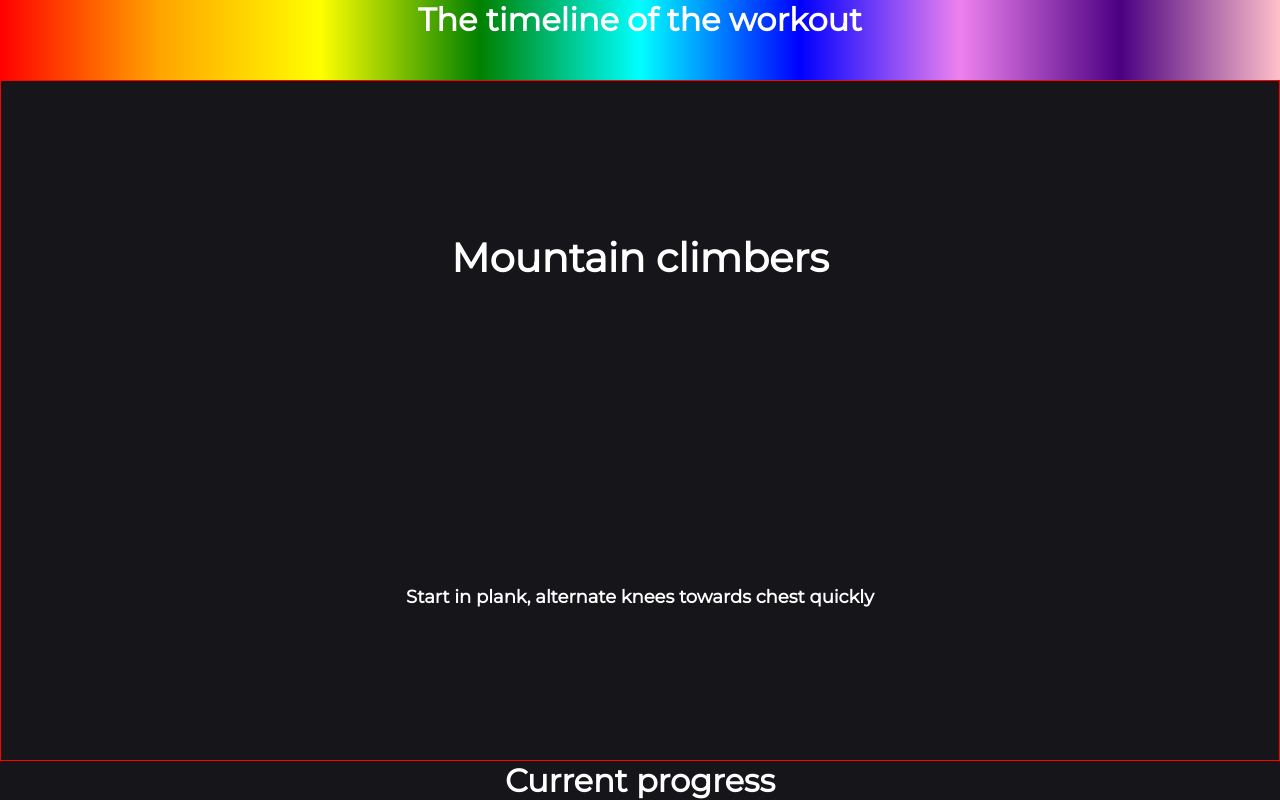
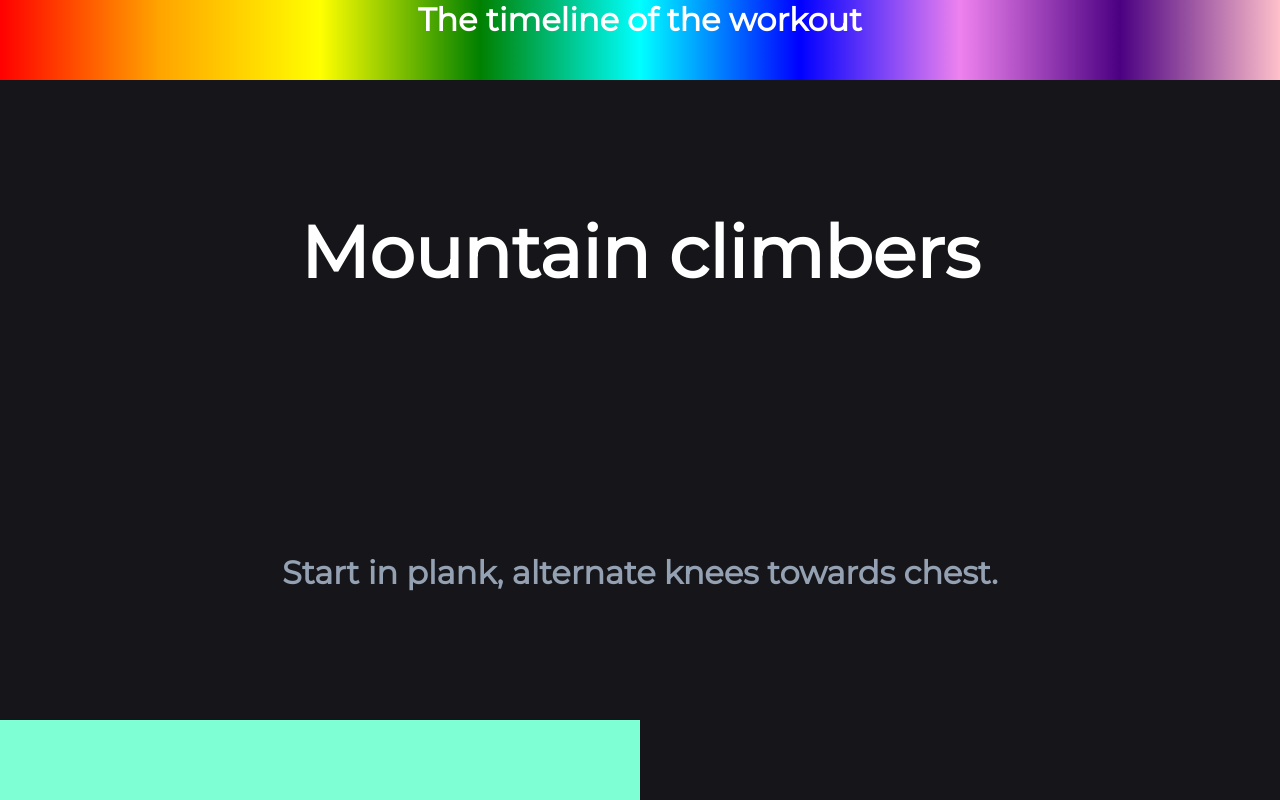
Before and after one commit to madzadev/workout, a Next.js app: page /workout in a window 1280 px wide. Built offline with nearby package versions, Linux system fonts and the light colour scheme.

Commit message:
added progress bar

```diff
--- a/components/WorkoutDisplay.js
+++ b/components/WorkoutDisplay.js
@@ -5,7 +5,7 @@ const WorkoutDisplay = () => {
     <div className={styles.wrapper}>
       <h1 className={styles.title}>Mountain climbers</h1>
       <h3 className={styles.description}>
-        Start in plank, alternate knees towards chest quickly
+        Start in plank, alternate knees towards chest.
       </h3>
     </div>
   );
--- a/components/WorkoutDisplay.module.css
+++ b/components/WorkoutDisplay.module.css
@@ -2,15 +2,15 @@
     flex-grow: 1;
     display: grid;
     place-items: center;
-    border: 1px solid red;
+    /* border: 1px solid red; */
 }
 
 .title {
-    font-size: 40px;
+    font-size: 72px;
     color: var(--text-color);
 }
 
 .description {
-    font-size: 18px;
+    font-size: 32px;
     color: var(--paragraph-color);
 }
--- a/components/WorkoutProgress.js
+++ b/components/WorkoutProgress.js
@@ -3,7 +3,7 @@ import styles from "./WorkoutProgress.module.css";
 const WorkoutProgress = () => {
   return (
     <div className={styles.wrapper}>
-      <h1>The progress of the exercise goes here</h1>
+      {/* <h1>The progress of the exercise goes here</h1> */}
     </div>
   );
 };
--- a/components/WorkoutProgress.module.css
+++ b/components/WorkoutProgress.module.css
@@ -1,6 +1,4 @@
 .wrapper {
     height: 80px;
-    border: 1px solid red;
-    /* background: linear-gradient(to right, red, orange, yellow, green, cyan, blue, violet, indigo, pink); */
-    background-color: aquamarine;
+    background: linear-gradient(to right, aquamarine 50%, transparent 50%);
 }
--- a/pages/workout.js
+++ b/pages/workout.js
@@ -1,5 +1,6 @@
 import WorkoutTimeline from "../components/WorkoutTimeline";
 import WorkoutDisplay from "../components/WorkoutDisplay";
+import WorkoutProgress from "../components/WorkoutProgress";
 
 import styles from "../styles/Workout.module.css";
 
@@ -8,9 +9,7 @@ const Workout = () => {
     <div className={styles.wrapper}>
       <WorkoutTimeline />
       <WorkoutDisplay />
-      <div>
-        <h1>Current progress</h1>
-      </div>
+      <WorkoutProgress />
     </div>
   );
 };
--- a/styles/globals.css
+++ b/styles/globals.css
@@ -5,7 +5,7 @@
   --secondary-color: #2ecc71;
   --button-color: #7f5af0;
   --text-color: #ffffff;
-  --paragraph-color: ##94a1b2;
+  --paragraph-color: #94a1b2;
 }
 
 * {
```
